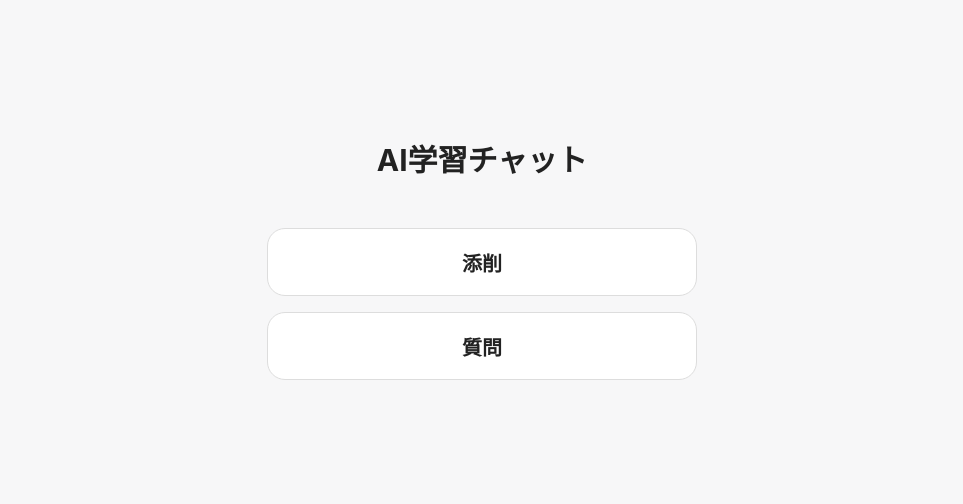
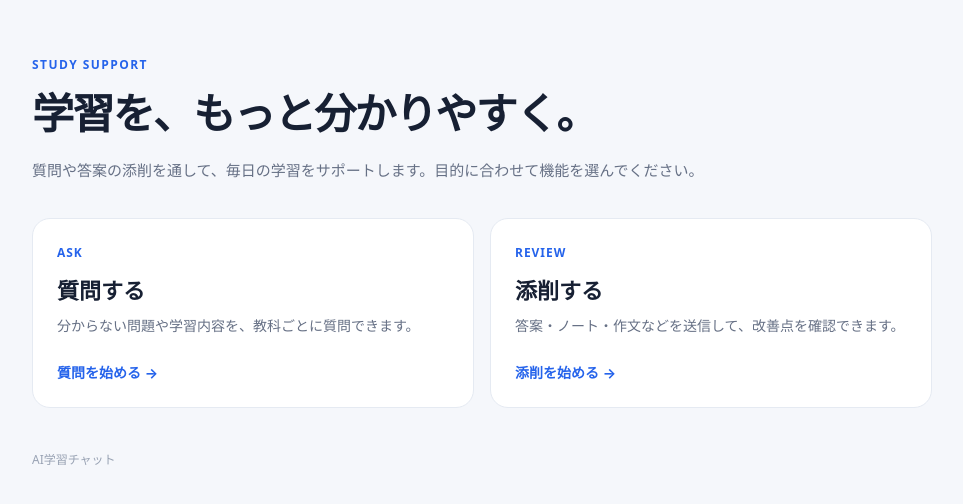
Before and after one commit to teikitesuto-tesutotaisakupurinto/AI, a website: page index.html in a window 1280 px wide. Shown: the part 138-642 px from the top of the page, without its empty margins (158-1121 px from the left). Drawn offline with Linux system fonts and the light colour scheme.

Commit message:
Refresh the learning mode selection screen

```diff
--- a/index.html
+++ b/index.html
@@ -3,65 +3,66 @@
 <head>
 <meta charset="UTF-8">
 <meta name="viewport" content="width=device-width,initial-scale=1,viewport-fit=cover">
+<meta name="theme-color" content="#f5f7fb">
+<meta name="description" content="質問と添削で、毎日の学習をサポートするAI学習チャットです。">
 <title>AI学習チャット</title>
-
 <style>
+:root{
+  color-scheme:light;
+  --ink:#172033;
+  --muted:#667085;
+  --line:#e5eaf2;
+  --blue:#2563eb;
+  --blue-dark:#1d4ed8;
+  --surface:#fff;
+  --page:#f5f7fb;
+}
 *{box-sizing:border-box}
-
-html,body{
-  margin:0;
-  min-height:100%;
-  font-family:-apple-system,BlinkMacSystemFont,"Noto Sans JP","Yu Gothic",sans-serif;
-  background:#f7f7f8;
-  color:#222;
+html,body{margin:0;min-height:100%;font-family:system-ui,-apple-system,"Noto Sans JP","Yu Gothic",sans-serif;background:var(--page);color:var(--ink)}
+body{min-height:100dvh}
+main{width:min(900px,calc(100% - 40px));min-height:100dvh;margin:auto;display:flex;flex-direction:column;justify-content:center;padding:56px 0}
+.eyebrow{font-size:12px;font-weight:700;letter-spacing:.12em;color:var(--blue);margin:0 0 14px}
+h1{font-size:clamp(30px,5vw,42px);letter-spacing:-.04em;line-height:1.25;margin:0}
+.lead{font-size:15px;line-height:1.9;color:var(--muted);margin:16px 0 34px}
+.choices{display:grid;grid-template-columns:repeat(2,minmax(0,1fr));gap:16px}
+.choice{position:relative;display:flex;flex-direction:column;min-height:190px;padding:25px 24px;border:1px solid var(--line);border-radius:18px;background:var(--surface);color:inherit;text-decoration:none;transition:border-color .18s,box-shadow .18s,transform .18s}
+.choice:hover{border-color:#b7cdfc;box-shadow:0 12px 32px rgba(31,65,120,.08);transform:translateY(-2px)}
+.choice:focus-visible{outline:3px solid #93c5fd;outline-offset:3px}
+.choice-label{font-size:12px;font-weight:700;letter-spacing:.08em;color:var(--blue)}
+.choice h2{font-size:22px;margin:12px 0 8px}
+.choice p{font-size:14px;line-height:1.8;color:var(--muted);margin:0}
+.arrow{margin-top:auto;padding-top:20px;color:var(--blue);font-size:14px;font-weight:700}
+footer{margin-top:42px;color:#98a2b3;font-size:12px}
+@media(max-width:620px){
+  main{width:min(100% - 32px,460px);padding:44px 0}
+  .choices{grid-template-columns:1fr;gap:12px}
+  .choice{min-height:160px;padding:21px}
+  .lead{margin-bottom:25px}
+  footer{margin-top:28px}
 }
-
-main{
-  min-height:100dvh;
-  width:min(430px,calc(100% - 40px));
-  margin:auto;
-  display:flex;
-  flex-direction:column;
-  justify-content:center;
-}
-
-h1{
-  text-align:center;
-  font-size:30px;
-  margin:0 0 40px;
-}
-
-a{
-  display:flex;
-  align-items:center;
-  justify-content:center;
-  height:68px;
-  margin:8px 0;
-  border:1px solid #ddd;
-  border-radius:18px;
-  background:#fff;
-  color:#222;
-  text-decoration:none;
-  font-size:20px;
-  font-weight:600;
-}
-
-a:active{
-  background:#eee;
-}
+@media(prefers-reduced-motion:reduce){*{transition:none!important}}
 </style>
 </head>
-
 <body>
-
 <main>
-
-<h1>AI学習チャット</h1>
-
-<a href="/correction.html">添削</a>
-<a href="/question.html">質問</a>
-
+  <p class="eyebrow">STUDY SUPPORT</p>
+  <h1>学習を、もっと分かりやすく。</h1>
+  <p class="lead">質問や答案の添削を通して、毎日の学習をサポートします。目的に合わせて機能を選んでください。</p>
+  <nav class="choices" aria-label="学習メニュー">
+    <a class="choice" href="/question.html">
+      <span class="choice-label">ASK</span>
+      <h2>質問する</h2>
+      <p>分からない問題や学習内容を、教科ごとに質問できます。</p>
+      <span class="arrow">質問を始める →</span>
+    </a>
+    <a class="choice" href="/correction.html">
+      <span class="choice-label">REVIEW</span>
+      <h2>添削する</h2>
+      <p>答案・ノート・作文などを送信して、改善点を確認できます。</p>
+      <span class="arrow">添削を始める →</span>
+    </a>
+  </nav>
+  <footer>AI学習チャット</footer>
 </main>
-
 </body>
 </html>
```
